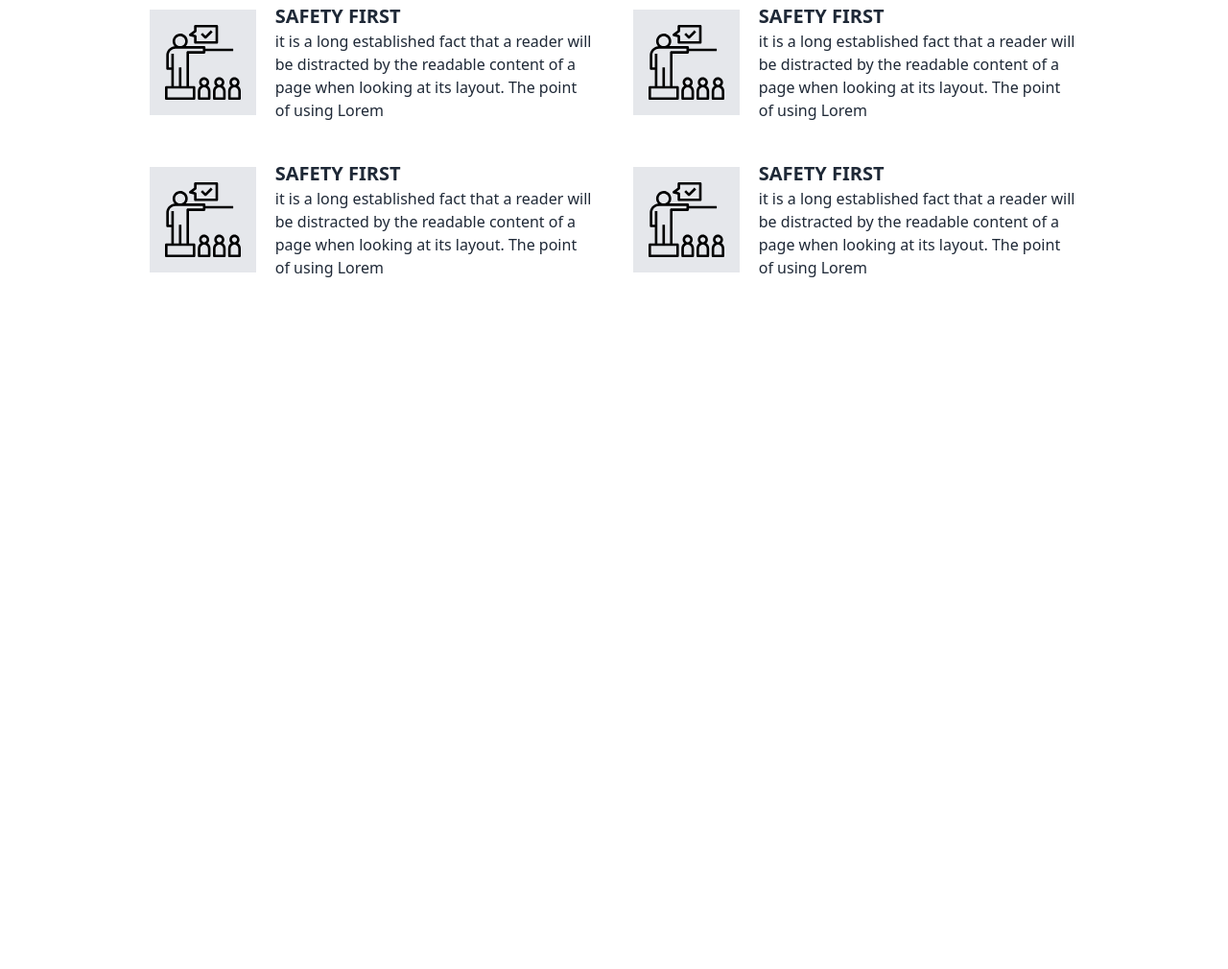
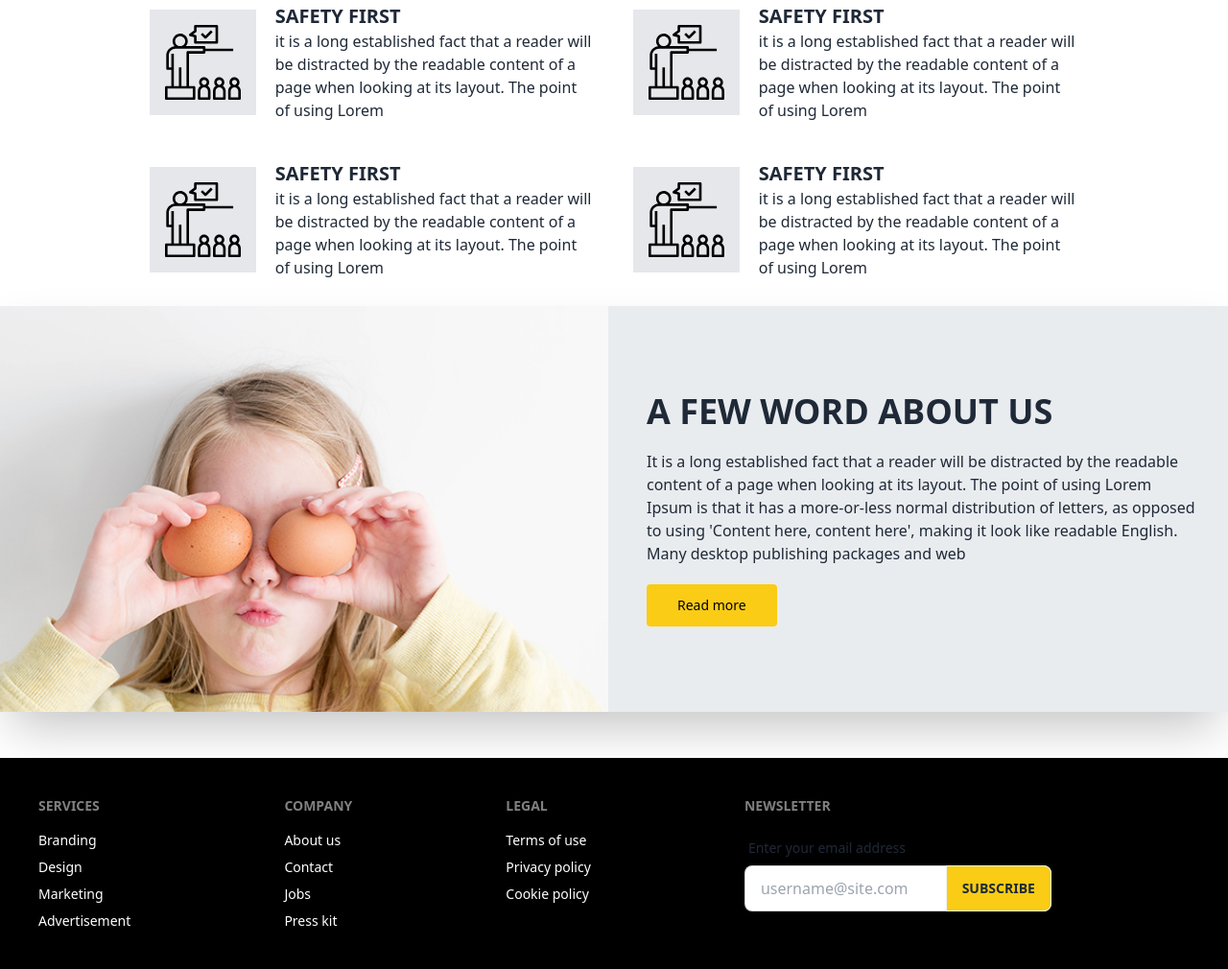
Before and after one commit to ashraful2430/friend-assignment, a plain HTML site: page index.html in a window 1280 px wide. Shown: the part 485-1495 px from the top of the page at 96% size. Before the commit the page ends 804 px from the top, so only its background shows below. Drawn offline with nearby package versions, Linux system fonts and the light colour scheme.

Commit message:
bal added

```diff
--- a/index.html
+++ b/index.html
@@ -172,8 +172,85 @@
         </section>
 
 
+        <section>
+            <div class="flex flex-col md:flex-row justify-center items-center gap-3 bg-[#e9ecef] shadow-2xl mb-12">
+                <div class="flex-1">
+                    <img class="w-full" src="images/about-img.jpg" alt="">
+                </div>
+                <div class="flex-1">
+                    <h3 class="text-2xl text-center md:text-left mt-4 md:mt-0 md:text-2xl lg:text-4xl px-7 font-bold">A
+                        FEW
+                        WORD ABOUT US
+                    </h3>
+                    <p class="hidden lg:block mt-5 px-7 ">It is a long established fact that a reader will
+                        be
+                        distracted by the
+                        readable <br> content of a page when looking at its layout. The point of using Lorem <br> Ipsum
+                        is that it has a more-or-less normal distribution of letters, as opposed <br> to using 'Content
+                        here, content here', making it look
+                        like readable
+                        English. <br>
+                        Many
+                        desktop publishing packages and web</p>
+                    <p class="mt-3 md:mt-0 px-7 lg:hidden">It is a long established fact that a reader will be
+                        distracted by the
+                        readable content of a page when looking at its layout. The point of using Lorem Ipsum
+                        is that it has a more-or-less normal distribution of letters, as opposed to using 'Content
+                        here, content here', making it look
+                        like readable
+                        English.
+                        Many
+                        desktop publishing packages and web</p>
+                    <div class="px-7 mt-5">
+                        <button
+                            class="inline-block rounded  bg-yellow-400 px-8 py-3 text-sm font-medium text-black transition hover:scale-110 hover:shadow-xl focus:outline-none focus:ring active:bg-yellow-400"
+                            href="/download">
+                            Read more
+                        </button>
+                    </div>
+                </div>
+            </div>
+        </section>
 
 
+
+
+
+        <!-- footer -->
+        <footer class="footer p-10 bg-black text-white text-base-content">
+            <nav>
+                <header class="footer-title">Services</header>
+                <a class="link link-hover">Branding</a>
+                <a class="link link-hover">Design</a>
+                <a class="link link-hover">Marketing</a>
+                <a class="link link-hover">Advertisement</a>
+            </nav>
+            <nav>
+                <header class="footer-title">Company</header>
+                <a class="link link-hover">About us</a>
+                <a class="link link-hover">Contact</a>
+                <a class="link link-hover">Jobs</a>
+                <a class="link link-hover">Press kit</a>
+            </nav>
+            <nav>
+                <header class="footer-title">Legal</header>
+                <a class="link link-hover">Terms of use</a>
+                <a class="link link-hover">Privacy policy</a>
+                <a class="link link-hover">Cookie policy</a>
+            </nav>
+            <form>
+                <header class="footer-title">Newsletter</header>
+                <fieldset class="form-control w-80">
+                    <label class="label">
+                        <span class="label-text">Enter your email address</span>
+                    </label>
+                    <div class="relative">
+                        <input type="text" placeholder="username@site.com" class="input input-bordered w-full pr-16" />
+                        <button class="btn bg-yellow-400 absolute top-0 right-0 rounded-l-none">Subscribe</button>
+                    </div>
+                </fieldset>
+            </form>
+        </footer>
 
 
     </main>
```
Also changed, not shown: images/about-img.jpg (added).
